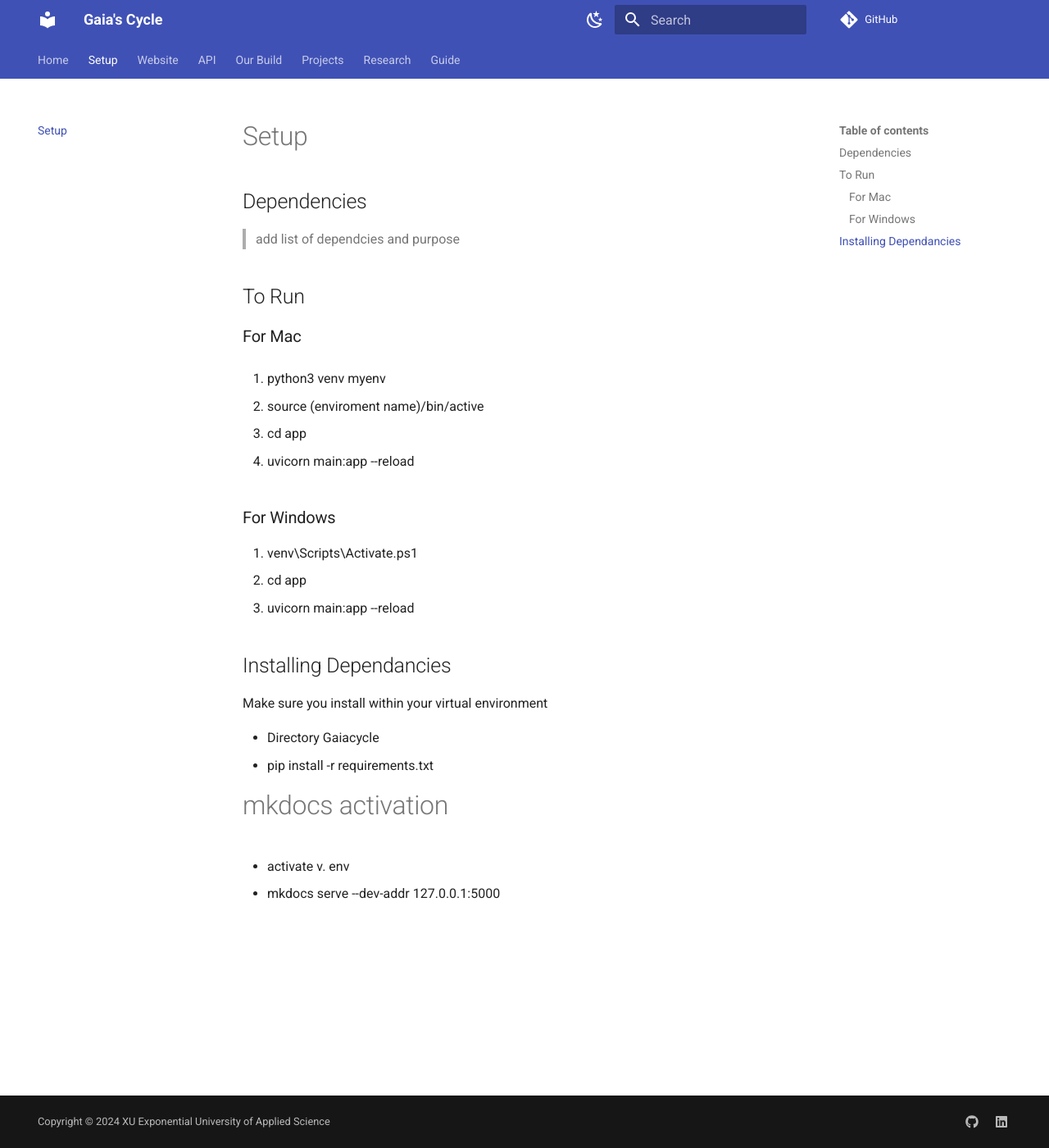
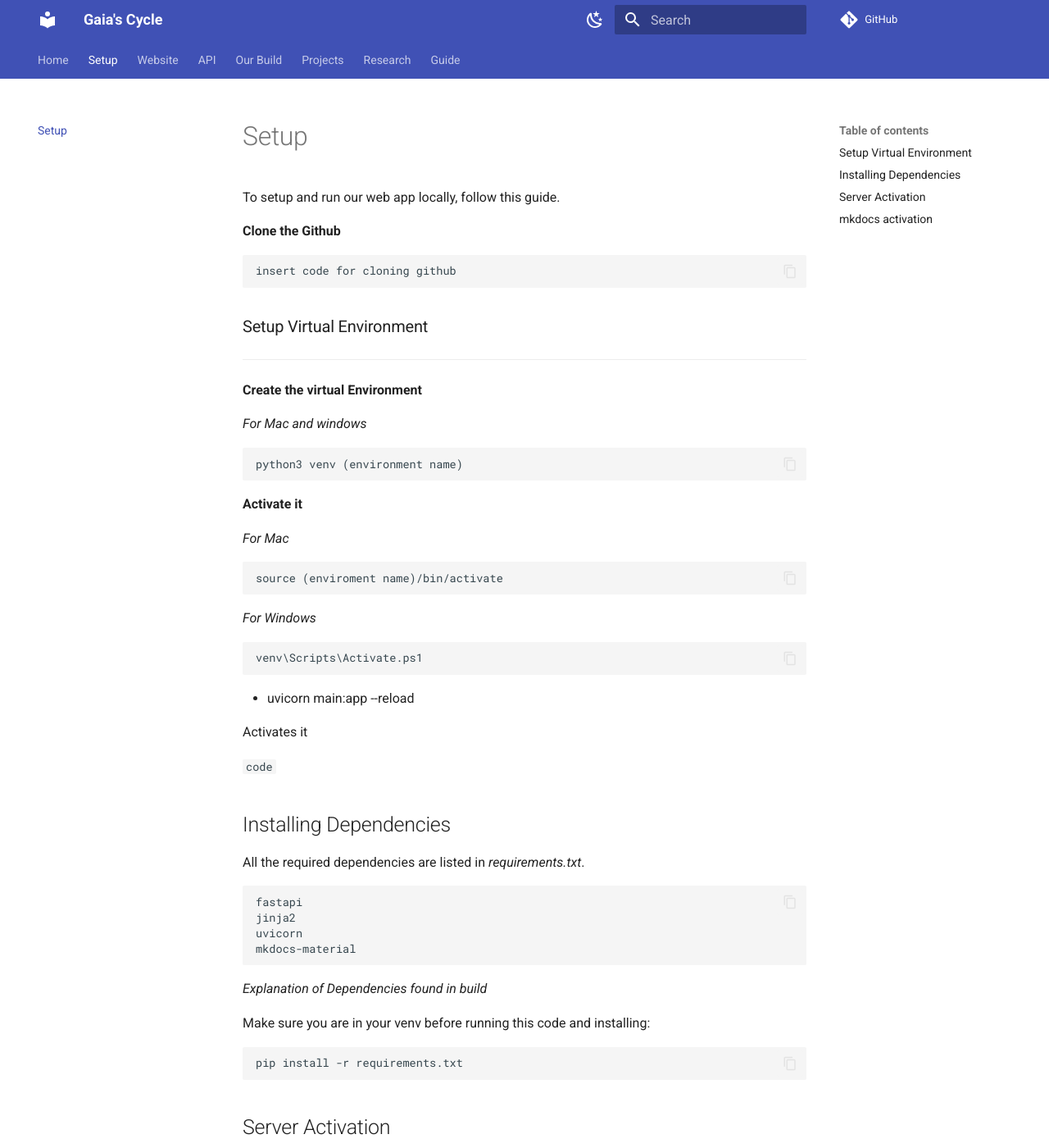
Before and after one commit to YouunFruit/GaiasCycle, an MkDocs documentation site: the page built from docs/setup.md, in a window 1280 px wide and 1400 px high. Shown: the whole window at 82% size. Built offline with MkDocs 1.6.1 and Material for MkDocs 9.7.7, drawn with Linux system fonts in a browser that asks for light colours; comment, search, counter and statistics services are not loaded; some of the changed text lies outside the part shown.

Commit message:
Documentation of SetUp page

```diff
--- a/docs/setup.md
+++ b/docs/setup.md
@@ -1,30 +1,73 @@
 # Setup
-## Dependencies
->add list of dependcies and purpose
+
+To setup and run our web app locally, follow this guide.
 
 
-## To Run
-### For Mac
+**Clone the Github**
 
-1. python3 venv myenv
+    insert code for cloning github
 
-- source (enviroment name)/bin/active
+### Setup Virtual Environment
 
-- cd app
+---
+
+**Create the virtual Environment**
+
+ *For Mac and windows*
+
+
+    python3 venv (environment name)
+
+
+
+
+**Activate it**
+
+
+*For Mac*
+
+
+    source (enviroment name)/bin/activate
+
+*For Windows*
+
+    venv\Scripts\Activate.ps1
+
+
 
 -  uvicorn main:app --reload
-### For Windows
-1. venv\Scripts\Activate.ps1
-- cd app
-- uvicorn main:app --reload
+
+Activates it
 
 
-## Installing Dependancies
-Make sure you install within your virtual environment
 
-- Directory Gaiacycle
-- pip install -r requirements.txt
 
-# mkdocs activation
+`code`
+
+## Installing Dependencies
+
+All the required dependencies are listed in *requirements.txt*.
+
+    fastapi
+    jinja2
+    uvicorn
+    mkdocs-material
+*Explanation of Dependencies found in build*
+
+Make sure you are in your venv before running this code and installing:
+
+    pip install -r requirements.txt
+
+
+## Server Activation
+Using Uvicorn, we are able to create a template based website.
+
+Activate uvicorn using the following.Make sure you run this in the *app* directory
+
+    uvicorn main:app --reload
+
+
+
+## mkdocs activation
 - activate v. env
 - mkdocs serve --dev-addr 127.0.0.1:5000
--- a/mkdocs.yml
+++ b/mkdocs.yml
@@ -41,7 +41,9 @@ copyright: Copyright &copy; 2024 XU Exponential University of Applied Science
 nav:
  - Home: index.md
  - Setup: setup.md
- - Website: website.md
+ - Website:
+    - User Page: userpage.md
+    - Admin Page: adminpage.md
  - API: api.md
  - Our Build: build.md
  - Projects: pro.md
```
Also changed, not shown: docs/userpage.md (added, +13 -0 lines), docs/adminpage.md (added).
